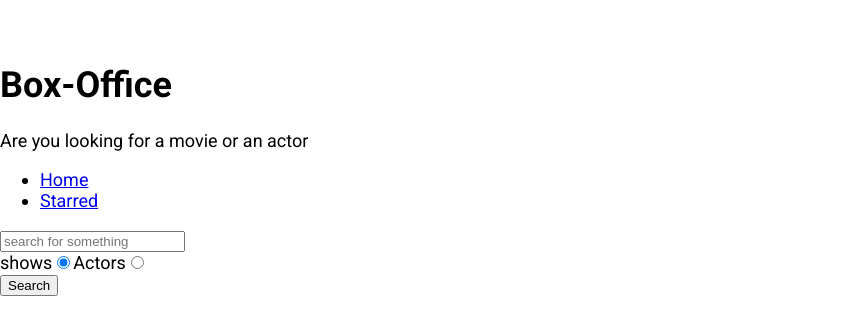
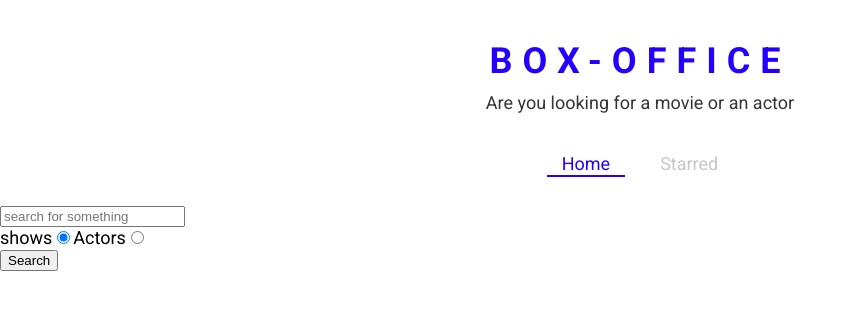
Before and after one commit to ashu6980/Box-Office, a React (Create React App) app: page / in a window 1280 px wide. Shown: the top 334 px of the page, without its empty margins (0-857 px from the left). Built offline with nearby package versions, Linux system fonts and the light colour scheme.

Commit message:
define styled for theme component

```diff
--- a/src/App.js
+++ b/src/App.js
@@ -1,6 +1,8 @@
 import React from 'react';
 
 import { Switch, Route } from 'react-router-dom';
+
+import { ThemeProvider } from 'styled-components';
 
 import Home from './pages/Home';
 
@@ -8,8 +10,17 @@
 
 import Show from './pages/Show';
 
+const theme = {
+  mainColors: {
+    blue: '#2400ff',
+    gray: '#c6c6c6',
+    dark: '#353535',
+  },
+};
+
 function App() {
   return (
+    <ThemeProvider theme={theme}>
       <Switch>
         <Route exact path="/">
           <Home />
@@ -25,6 +36,7 @@
 
         <div>Not found</div>
       </Switch>
+    </ThemeProvider>
   );
 }
 
--- a/src/components/Navs.js
+++ b/src/components/Navs.js
@@ -1,6 +1,9 @@
+/* eslint-disable react-hooks/rules-of-hooks */
 import React from 'react';
 
-import { Link } from 'react-router-dom';
+import { useLocation } from 'react-router-dom';
+
+import { NavList, LinkStyled } from './Navs.styled';
 
 const LINKS = [
   { to: '/', text: 'Home' },
@@ -8,15 +11,23 @@
 ];
 
 const navs = () => {
+  const location = useLocation();
+  console.log('location', location);
+
   return (
     <div>
-      <ul>
+      <NavList>
         {LINKS.map(item => (
           <li key={item.to}>
-            <Link to={item.to}>{item.text}</Link>
+            <LinkStyled
+              to={item.to}
+              className={item.to === location.pathname ? 'active' : ''}
+            >
+              {item.text}
+            </LinkStyled>
           </li>
         ))}
-      </ul>
+      </NavList>
     </div>
   );
 };
--- /dev/null
+++ b/src/components/Navs.styled.js
@@ -0,0 +1,42 @@
+import styled from 'styled-components';
+
+import { Link } from 'react-router-dom';
+
+export const NavList = styled.ul`
+  display: flex;
+  justify-content: center;
+  list-style: none;
+  margin: 0 0 30px;
+  padding: 0;
+`;
+
+export const LinkStyled = styled(Link)`
+  margin: 0 10px;
+  padding: 3px 15px;
+  position: relative;
+  text-decoration: none;
+  color: ${({ theme }) => theme.mainColors.gray};
+  &.active {
+    color: ${({ theme }) => theme.mainColors.blue};
+    &:after {
+      content: '';
+      position: absolute;
+      display: block;
+      height: 2px;
+      left: 0%;
+      bottom: 0;
+      background-color: ${({ theme }) => theme.mainColors.blue};
+      animation: slide-in 0.3s ease-in forwards;
+      @keyframes slide-in {
+        from {
+          left: 50%;
+          width: 0;
+        }
+        to {
+          left: 0%;
+          width: 100%;
+        }
+      }
+    }
+  }
+`;
--- a/src/components/Title.js
+++ b/src/components/Title.js
@@ -1,11 +1,12 @@
 import React from 'react';
+import { TitleWrapper } from './Title.styled';
 
 const title = ({ Title, subtitle }) => {
   return (
-    <div>
+    <TitleWrapper>
       <h1>{Title}</h1>
       <p>{subtitle}</p>
-    </div>
+    </TitleWrapper>
   );
 };
 
--- /dev/null
+++ b/src/components/Title.styled.js
@@ -0,0 +1,18 @@
+import styled from 'styled-components';
+
+export const TitleWrapper = styled.div`
+  text-align: center;
+  margin: 0 0 40px;
+
+  h1 {
+    color: ${({ theme }) => theme.mainColors.blue};
+    letter-spacing: 10px;
+    text-transform: uppercase;
+    margin: 0 0 10px;
+  }
+
+  p {
+    color: ${({ theme }) => theme.mainColors.dark};
+    margin: 0;
+  }
+`;
```
Lines whose indentation alone changed are shown as unchanged.
